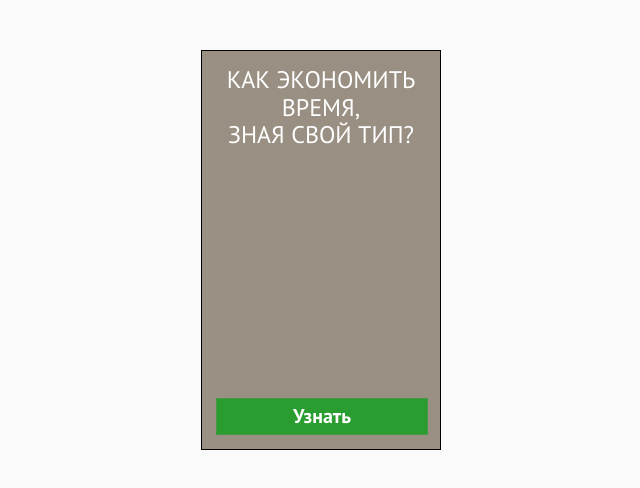
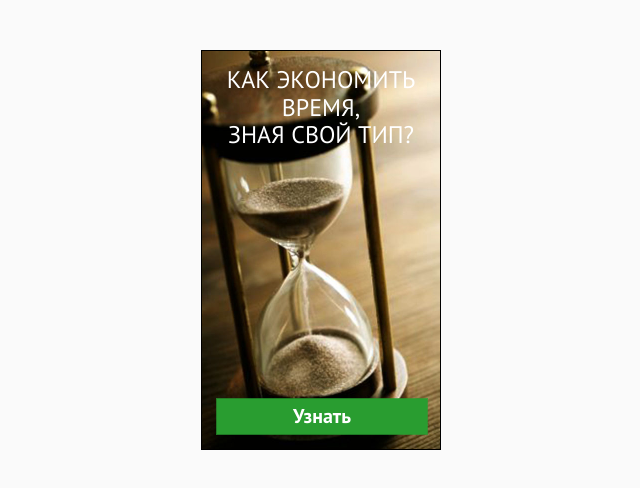
Before and after one commit to miheevz/segmento-test, a plain HTML site: page index.html in a window 1280 px wide. Shown: the whole page, without its empty margins (319-959 px from the left). Drawn offline with nearby package versions, Linux system fonts and the light colour scheme.

Commit message:
Update image path

```diff
--- a/css/main.css
+++ b/css/main.css
@@ -92,7 +92,7 @@ body {
   padding: 0 15px;
   overflow: hidden; }
   .banner:before {
-    background: url(images/img2.jpg) center center no-repeat #998f82;
+    background: url(../images/img2.jpg) center center no-repeat #998f82;
     background-size: cover;
     width: 240px;
     height: 400px;
```
